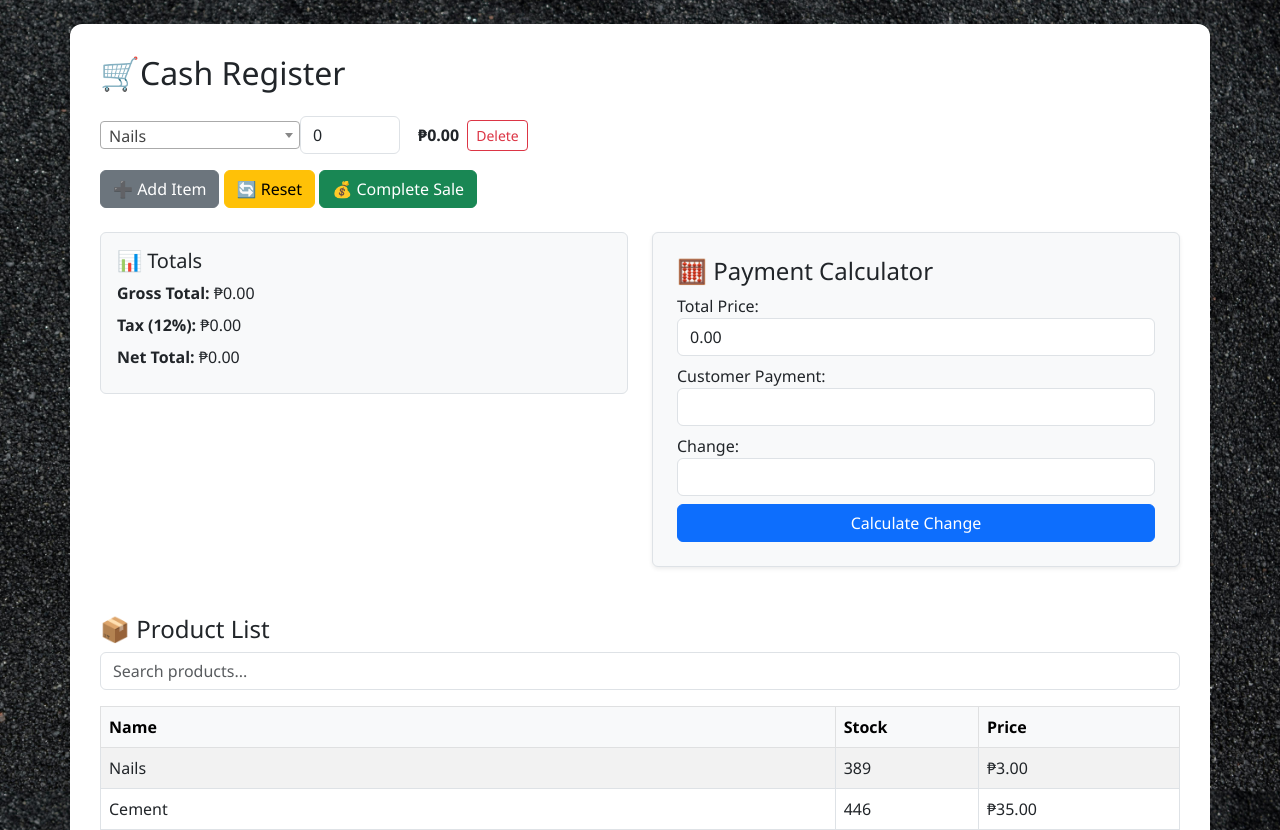
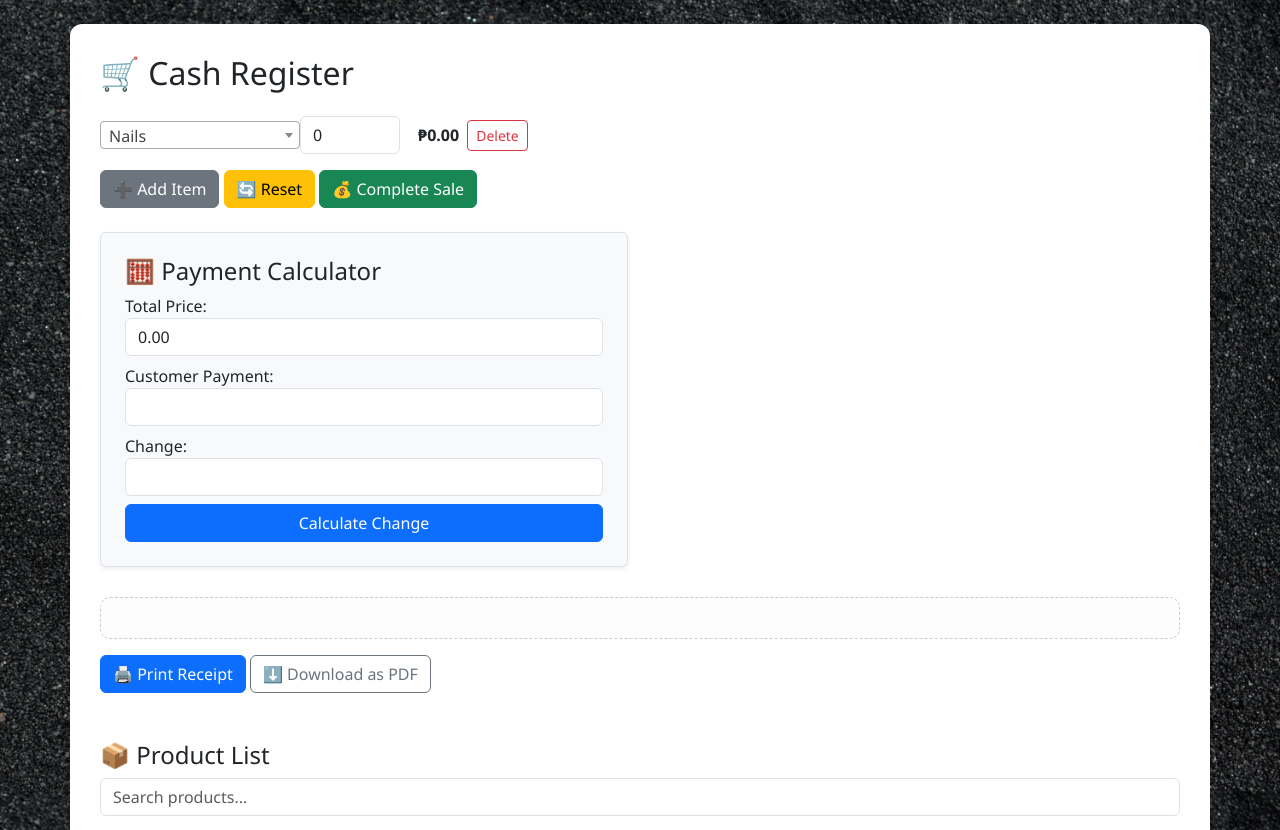
Before and after one commit to Blackstar28/hardware_system, a Django app: page /pos/ in a window 1280 px wide. Shown: the part 62-892 px from the top of the page. Run offline with Django 5.2, Linux system fonts and the light colour scheme; a user stored in the database is signed in; data comes from the database, SQL or seed files in the repository; both versions use the stored data as it was after the commit; some libraries are stand-ins or nearby versions.

Commit message:
removed Discount tax net on pos reciept html removed.

```diff
--- a/core/templates/core/pos.html
+++ b/core/templates/core/pos.html
@@ -14,34 +14,23 @@
             background-attachment: fixed;
             font-family: 'Segoe UI', sans-serif;
         }
-        .navbar {
-            background-color: #1a202c;
-        }
-        .logo-text {
-            font-weight: bold;
-            font-size: 1.5em;
-        }
+        .navbar { background-color: #1a202c; }
+        .logo-text { font-weight: bold; font-size: 1.5em; }
         .container {
             background-color: #ffffff;
             padding: 30px;
             border-radius: 12px;
             box-shadow: 0 8px 20px rgba(0,0,0,0.1);
         }
-        .form-row {
-            margin-bottom: 10px;
-        }
-        .item-total {
-            font-weight: bold;
-            margin-left: 10px;
-        }
-        .select2-container {
-            width: 200px !important;
-        }
+        .form-row { margin-bottom: 10px; }
+        .item-total { font-weight: bold; margin-left: 10px; }
+        .select2-container { width: 200px !important; }
         .receipt-area {
             background: #fdfdfd;
             padding: 20px;
             border: 1px dashed #ccc;
             border-radius: 10px;
+            margin-top: 30px;
         }
     </style>
 </head>
@@ -51,19 +40,17 @@
 <nav class="navbar navbar-expand-lg navbar-dark mb-4">
     <div class="container-fluid">
         <span class="navbar-brand logo-text">🏪 AM Hardware POS</span>
-        <div class="d-flex">
         <form method="POST" action="{% url 'home' %}">
             {% csrf_token %}
             <button type="submit" class="btn btn-danger">🚪 Return Home</button>
         </form>
     </div>
-    </div>
 </nav>
 
 <div class="container">
-    <h2 class="mb-4">🛒Cash Register</h2>
+    <h2 class="mb-4">🛒 Cash Register</h2>
 
-    <form action="{% url 'pos_view' %}" method="post">
+    <form action="{% url 'pos_view' %}" method="post" id="salesForm">
         {% csrf_token %}
         {{ formset.management_form }}
 
@@ -86,55 +73,12 @@
             <button type="button" class="btn btn-secondary" onclick="addForm()">➕ Add Item</button>
             <button type="button" class="btn btn-warning" onclick="resetForm()">🔄 Reset</button>
             <button type="submit" class="btn btn-success" id="complete-sale-btn">💰 Complete Sale</button>
-            <div id="sale-message" style="display: none;" class="alert alert-success text-center mt-3"></div>
-
-
+            <div id="sale-message" class="alert alert-success text-center mt-3" style="display:none;"></div>
         </div>
-
-        <script>
-            const TAX_RATE = 0.12; // 12% tax rate
-
-  document.getElementById("completeSaleBtn").addEventListener("click", function (event) {
-    let valid = true;
-    document.querySelectorAll(".product-row").forEach(function (row) {
-      const product = row.querySelector(".product-select");
-      const qty = row.querySelector(".quantity-input");
-
-      if ((product && product.value === "") || (qty && qty.value === "")) {
-        valid = false;
-      }
-    });
-
-    if (!valid) {
-      alert("Please fill all product and quantity fields before completing the sale.");
-      event.preventDefault();
-    } else {
-      document.getElementById("salesForm").submit();  // or just allow the form to submit naturally
-    }
-  });
-</script>
     </form>
 
-
-
+    <!-- 🧮 Payment Section -->
     <div class="row mt-4">
-        <!-- Totals Section (Left Column) -->
-        <div class="col-md-6">
-            <div class="p-3 bg-light border rounded">
-                <h5>📊 Totals</h5>
-                <div class="mb-2"><strong>Gross Total:</strong> ₱<span id="gross-total">0.00</span></div>
-
-                <div class="mb-2">
-
-                    <strong>Tax (12%):</strong> ₱<span id="tax-amount">0.00</span>
-
-                </div>
-
-                <div class="mb-2"><strong>Net Total:</strong> ₱<span id="net-total">0.00</span></div>
-            </div>
-        </div>
-
-        <!-- Calculator Section (Right Column) -->
         <div class="col-md-6">
             <div class="p-4 border rounded shadow-sm bg-light">
                 <h4>🧮 Payment Calculator</h4>
@@ -149,30 +93,28 @@
         </div>
     </div>
 
+    <!-- 🧾 Receipt Area -->
+    <div class="receipt-area" id="receipt"></div>
+    <div class="mt-3">
+        <button class="btn btn-primary" onclick="printReceipt()">🖨️ Print Receipt</button>
+        <button class="btn btn-outline-secondary" onclick="downloadReceipt()">⬇️ Download as PDF</button>
+    </div>
 
-
-
-    <!-- ✅ Product Table -->
+    <!-- 🔍 Product List -->
     <div class="mt-5">
         <h4>📦 Product List</h4>
         <input type="text" id="productSearch" class="form-control mb-3" placeholder="Search products...">
         <table class="table table-bordered table-striped">
-            <thead class="table-light">
-                <tr><th>Name</th><th>Stock</th><th>Price</th></tr>
-            </thead>
+            <thead class="table-light"><tr><th>Name</th><th>Stock</th><th>Price</th></tr></thead>
             <tbody id="productTable">
                 {% for product in products %}
-                <tr>
-                    <td>{{ product.name }}</td>
-                    <td>{{ product.stock }}</td>
-                    <td>₱{{ product.price }}</td>
-                </tr>
+                <tr><td>{{ product.name }}</td><td>{{ product.stock }}</td><td>₱{{ product.price }}</td></tr>
                 {% endfor %}
             </tbody>
         </table>
     </div>
 
-    <!-- 🔧 Template for JS Form -->
+    <!-- 🧾 New Item Template -->
     <template id="empty-form-template">
         <div class="form-row d-flex align-items-center mt-2">
             <select name="form-__prefix__-product" class="form-select product-select me-2">
@@ -187,8 +129,10 @@
     </template>
 </div>
 
+<!-- ✅ JS Scripts -->
 <script src="https://code.jquery.com/jquery-3.6.0.min.js"></script>
 <script src="https://cdn.jsdelivr.net/npm/select2@4.1.0-rc.0/dist/js/select2.min.js"></script>
+<script src="https://cdnjs.cloudflare.com/ajax/libs/html2pdf.js/0.10.1/html2pdf.bundle.min.js"></script>
 <script>
     $(document).ready(function () {
         $('.product-select').select2();
@@ -197,11 +141,11 @@
 
     function addForm() {
         const formCount = document.getElementById('id_form-TOTAL_FORMS');
-        const currentFormCount = parseInt(formCount.value);
-        const newForm = document.getElementById('empty-form-template').innerHTML.replace(/__prefix__/g, currentFormCount);
+        const newForm = document.getElementById('empty-form-template').innerHTML.replace(/__prefix__/g, formCount.value);
         document.getElementById('form-list').insertAdjacentHTML('beforeend', newForm);
-        formCount.value = currentFormCount + 1;
-        $('.product-select').last().select2();
+        formCount.value = parseInt(formCount.value) + 1;
+        $('.product-select').select2();
+        calculateTotal();
     }
 
     function removeForm(button) {
@@ -210,74 +154,49 @@
     }
 
     function calculateTotal() {
-    let gross = 0;
+        let total = 0;
         document.querySelectorAll('.form-row').forEach(row => {
             const select = row.querySelector('.product-select');
-        const qty = row.querySelector('.qty-input').value || 0;
-        const price = select.options[select.selectedIndex].dataset.price || 0;
-        const lineTotal = parseFloat(qty) * parseFloat(price);
-        gross += lineTotal;
+            const qty = parseFloat(row.querySelector('.qty-input').value) || 0;
+            const price = parseFloat(select.selectedOptions[0].dataset.price) || 0;
+            const lineTotal = qty * price;
             row.querySelector('.item-total').innerText = `₱${lineTotal.toFixed(2)}`;
+            total += lineTotal;
         });
-
-        const tax = gross * TAX_RATE;
-        const net = gross + tax;
-
-
-    document.getElementById('tax-amount').innerText = tax.toFixed(2);
-    document.getElementById('total_price').value = net.toFixed(2);
-    document.getElementById('gross-total').innerText = gross.toFixed(2);
-    document.getElementById('net-total').innerText = net.toFixed(2);
-
-    return net;
+        document.getElementById('total_price').value = total.toFixed(2);
+        return total;
     }
 
-
     function calculateChange() {
-        const net = calculateTotal();
+        const total = calculateTotal();
         const payment = parseFloat(document.getElementById('customer_payment').value) || 0;
-        const change = payment - net;
+        const change = payment - total;
         document.getElementById('change_output').value = change < 0 ? "Insufficient" : change.toFixed(2);
-        showReceipt(net, payment, change);
+        showReceipt(total, payment, change);
     }
 
     function showReceipt(total, payment, change) {
-        let html = "<h3>🧾 Receipt</h3><ul>";
+        let html = "<h4>🧾 Receipt</h4><ul>";
         document.querySelectorAll('.form-row').forEach(row => {
             const name = row.querySelector('.product-select').selectedOptions[0].text;
             const qty = row.querySelector('.qty-input').value;
             const price = row.querySelector('.product-select').selectedOptions[0].dataset.price;
-            html += `<li>${name} x${qty} - ₱${(qty * price).toFixed(2)}</li>`;
+            const subtotal = qty * price;
+            html += `<li>${name} x${qty} - ₱${subtotal.toFixed(2)}</li>`;
         });
         html += `</ul>
-            <p>
-                <strong>Gross:</strong> ₱${document.getElementById('gross-total').innerText}<br>
-                <strong>Tax:</strong> ₱${document.getElementById('tax-amount').innerText}<br>
-                <strong>Net Total:</strong> ₱${total.toFixed(2)}<br>
-                <strong>Payment:</strong> ₱${payment}<br>
-                <strong>Change:</strong> ₱${change < 0 ? "Insufficient" : change.toFixed(2)}
-            </p>`;
-        document.getElementById("receipt").innerHTML = html;
-    }
-
-    function printReceipt() {
-        const content = document.getElementById('receipt').innerHTML;
-        const win = window.open('', '', 'width=600,height=700');
-        win.document.write('<html><head><title>Receipt</title></head><body>');
-        win.document.write(content);
-        win.document.write('</body></html>');
-        win.document.close();
-        win.print();
+            <p><strong>Total:</strong> ₱${total.toFixed(2)}<br>
+            <strong>Payment:</strong> ₱${payment.toFixed(2)}<br>
+            <strong>Change:</strong> ${change < 0 ? "Insufficient" : "₱" + change.toFixed(2)}</p>`;
+        document.getElementById('receipt').innerHTML = html;
     }
 
     function resetForm() {
         document.querySelectorAll('.form-row').forEach((row, i) => { if (i > 0) row.remove(); });
-        document.querySelector('.qty-input').value = 1;
+        document.querySelector('.qty-input').value = 0;
         document.getElementById('total_price').value = '';
         document.getElementById('customer_payment').value = '';
         document.getElementById('change_output').value = '';
-        document.getElementById('gross-total').innerText = '0.00';
-        document.getElementById('net-total').innerText = '0.00';
         document.getElementById('receipt').innerHTML = '';
         calculateTotal();
     }
@@ -291,31 +210,61 @@
         });
     });
 
-    // ✅ Validate all fields before submitting the form
     document.getElementById('complete-sale-btn').addEventListener('click', function (event) {
         let valid = true;
-        const rows = document.querySelectorAll('.form-row');
-
-        rows.forEach(row => {
-            const product = row.querySelector('.product-select');
+        document.querySelectorAll('.form-row').forEach(row => {
             const qty = row.querySelector('.qty-input');
-
-            if (!product.value || qty.value === '' || parseInt(qty.value) <= 0) {
-                valid = false;
-            }
+            if (parseInt(qty.value) <= 0) valid = false;
         });
 
         if (!valid) {
             event.preventDefault();
-            alert("❗ Please fill in all product and quantity fields correctly before completing the sale.");
+            alert("❗ Please enter a valid quantity (min 1) for all products.");
         } else {
             const messageBox = document.getElementById('sale-message');
             messageBox.textContent = "✅ Sale completed!";
             messageBox.style.display = "block";
-            messageBox.scrollIntoView({ behavior: 'smooth' });
-            // Let the form submit naturally
         }
     });
+
+    function printReceipt() {
+        const receiptContent = document.getElementById('receipt').innerHTML;
+
+        if (!receiptContent.trim()) {
+            alert("❗ Receipt is empty. Please complete a sale first.");
+            return;
+        }
+
+        const printWindow = window.open('', '', 'width=600,height=700');
+        printWindow.document.write('<html><head><title>Receipt</title>');
+        printWindow.document.write('<style>body{font-family:Arial;padding:20px;} ul{padding-left:20px;} </style>');
+        printWindow.document.write('</head><body>');
+        printWindow.document.write(receiptContent);
+        printWindow.document.write('</body></html>');
+        printWindow.document.close();
+        printWindow.focus();
+        printWindow.print();
+        printWindow.close();
+    }
+
+    function downloadReceipt() {
+        const receipt = document.getElementById('receipt');
+
+        if (!receipt.innerHTML.trim()) {
+            alert("❗ Receipt is empty. Please complete a sale first.");
+            return;
+        }
+
+        const opt = {
+            margin:       0.5,
+            filename:     'receipt.pdf',
+            image:        { type: 'jpeg', quality: 0.98 },
+            html2canvas:  { scale: 2 },
+            jsPDF:        { unit: 'in', format: 'letter', orientation: 'portrait' }
+        };
+
+        html2pdf().set(opt).from(receipt).save();
+    }
 </script>
 
 </body>
--- a/core/views.py
+++ b/core/views.py
@@ -30,7 +30,6 @@ import tempfile, os
 from django.views.decorators.http import require_GET
 from decimal import Decimal
 from django.utils import timezone
-from .models import Sale, SaleItem
 from django.contrib.auth import authenticate, login
 
 def login_view(request):
@@ -82,9 +81,7 @@ def generate_receipt_pdf(request, sale_id):
                 'name': item.product.name,
                 'qty': item.quantity,
                 'unit': item.price,
-                'total': line_total,
-                'receipt_datetime': timezone.now()
-
+                'total': line_total
             })
             gross_total += line_total
 
@@ -181,16 +178,9 @@ def pos_view(request):
                 tax_amount = taxable_total * tax_percent
                 net_total = taxable_total + tax_amount
 
-                return render(request, 'core/receipt.html', {
-            'sale': sale,
-            'receipt': receipt,
-            'gross_total': total,
-            'discount_percent': int(discount_percent * 100),
-            'discount_amount': discount_amount,
-            'tax_percent': int(tax_percent * 100),
-            'tax_amount': tax_amount,
-            'net_total': net_total,
-    })
+                messages.success(request, "✅ Sale completed successfully.")
+                return redirect('pos_view')
+
             else:
                 print("🛑 Formset is invalid:")
                 print(formset.errors)
```
Also changed, not shown: db.sqlite3. Lines whose indentation alone changed are shown as unchanged.
